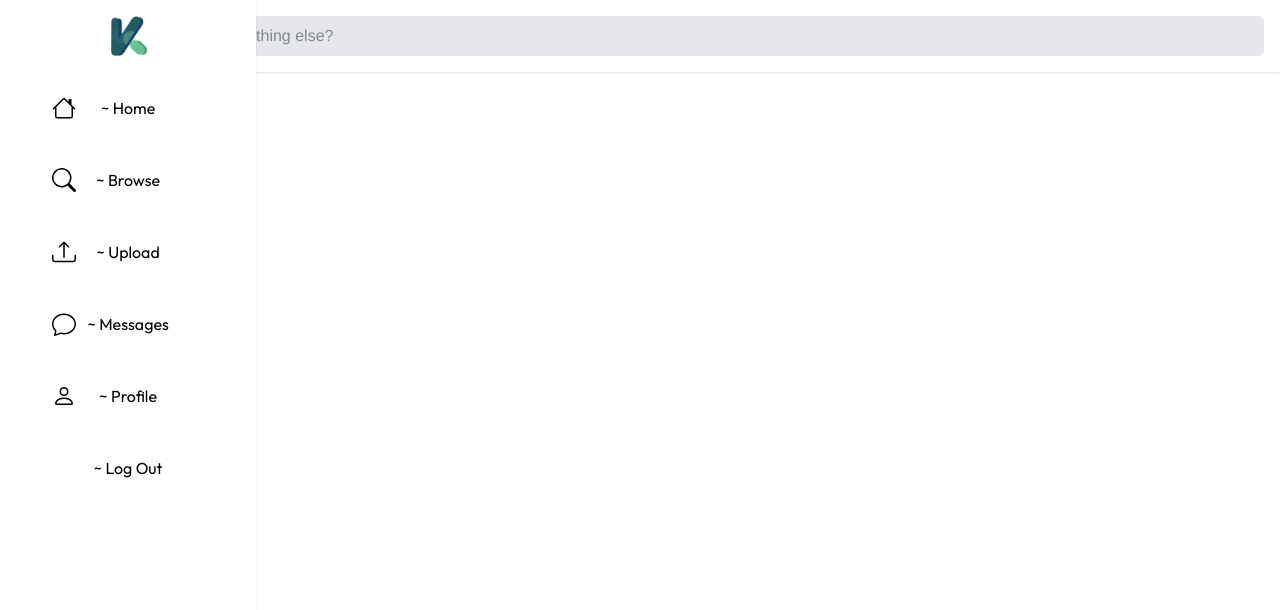
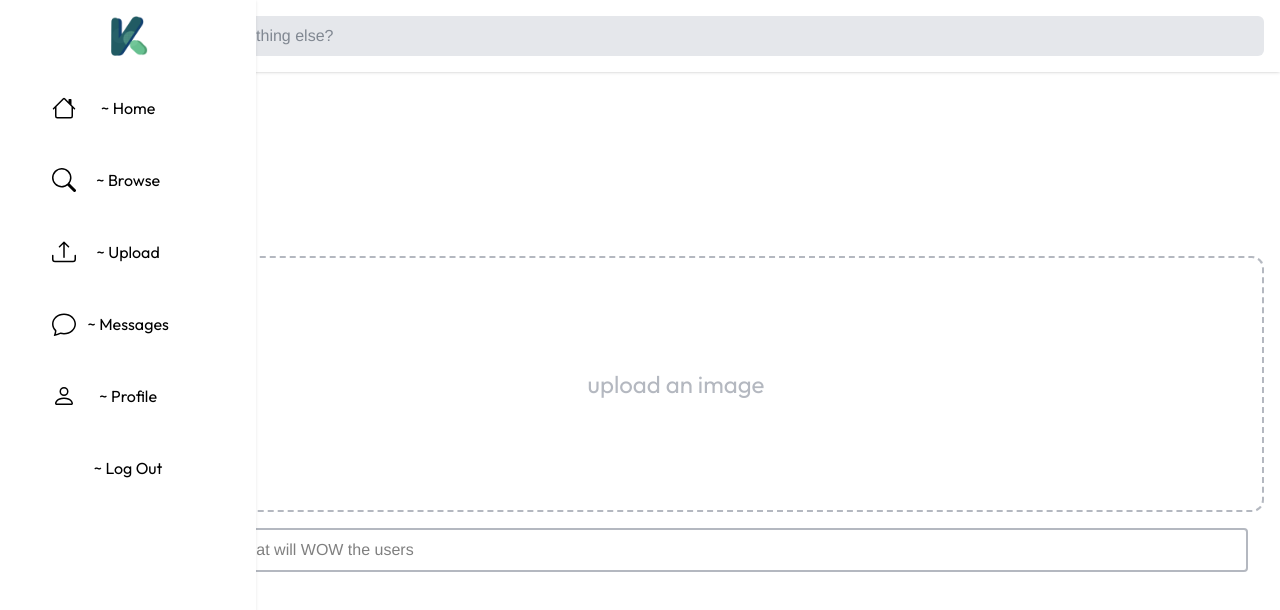
Before and after one commit to waterimcooked/Kreate, a Next.js app: page /upload in a window 1280 px wide. Shown: the top 610 px of the page. Built offline with nearby package versions, Linux system fonts and the light colour scheme.

Commit message:
just added a few changes to /upload, and changed a few things in /profile

```diff
--- a/app/upload/page.tsx
+++ b/app/upload/page.tsx
@@ -1,7 +1,7 @@
+import UploadPage from "@/components/UploadPage"
+
 export default function Upload() {
     return (
-        <div>
-            <h1>hi this is upload</h1>
-        </div>
+        <UploadPage/>
     )
 }
--- a/components/ProfilePage.tsx
+++ b/components/ProfilePage.tsx
@@ -17,25 +17,13 @@ export default function ProfilePage({ profileData }: { profileData: any }) {
                     </div>
                 </div>
 
-                <div className="flex flex-row mt-16 p-16 max-w-7xl mx-auto px-4" id="INFORMATION">
+                <div className="flex flex-row mt-8 p-16 max-w-7xl mx-auto px-4" id="INFORMATION">
                     <div className="w-1/2 p-4 m-4" id="LEFT SIDE">
 
                         <h1 className="text-3xl font-outfit">Water</h1>
                         <h2 className="text-lg text-mocha-800/75 font-outfit">@water</h2>
 
                         <h3 className="text-sm text-mocha-900/75 font-outfit mt-4">i'm water, and i create character models, environment design, game assets, etc. contact me!</h3>
-
-                        <div className="mt-4 pt-4" id="SPECIALTIES MAYBE">
-                            <h1 className="font-sora text-mocha-800/50"> specialties - </h1>
-                            <div className="flex flex-wrap p-2">
-
-                                <ProfileSpecialty specialty="Web Development" className="bg-mocha-400"/>
-                                <ProfileSpecialty specialty="just more web dev" className="bg-mocha-400"/>
-                                <ProfileSpecialty specialty="i hate shcool" className="bg-mocha-400"/>
-                                <ProfileSpecialty specialty="i'd rather make this" className="bg-mocha-400"/>
-                                <ProfileSpecialty specialty="than do allat" className="bg-mocha-400"/>
-                            </div>
-                        </div>
 
                         <div className="mt-4 pt-4" id="SOCIAL STATS">
                             <div className="flex flex-row gap-6">
@@ -53,6 +41,18 @@ export default function ProfilePage({ profileData }: { profileData: any }) {
                                 </div>
                             </div>
                         </div>
+
+                        <div className="mt-4 pt-4" id="SPECIALTIES MAYBE">
+                            <h1 className="font-sora text-mocha-800/50"> specialties - </h1>
+                            <div className="flex flex-wrap p-2">
+
+                                <ProfileSpecialty specialty="Web Development" className="bg-mocha-400"/>
+                                <ProfileSpecialty specialty="just more web dev" className="bg-mocha-400"/>
+                                <ProfileSpecialty specialty="i hate shcool" className="bg-mocha-400"/>
+                                <ProfileSpecialty specialty="i'd rather make this" className="bg-mocha-400"/>
+                                <ProfileSpecialty specialty="than do allat" className="bg-mocha-400"/>
+                            </div>
+                        </div>
                     </div>
 
 
@@ -66,6 +66,13 @@ export default function ProfilePage({ profileData }: { profileData: any }) {
                                 <ProfilePin/>
                             </div>
                         </div>
+
+                        <div className="mt-2" id="OTHERS">
+                            <h1 className="font-sora text-mocha-800/50">other works -</h1>
+                            <div className="grid grid-cols-3 mt-4">
+
+                            </div>
+                        </div>
                     </div>
                 </div>
             </div>
--- /dev/null
+++ b/components/ProfileWork.tsx
@@ -0,0 +1,7 @@
+export default function ProfileWork() {
+    return (
+        <div className="w-full h-full bg-mocha-500">
+
+        </div>
+    )
+}
--- /dev/null
+++ b/components/UploadPage.tsx
@@ -0,0 +1,38 @@
+"use client"
+
+import { useState } from "react"
+
+export default function UploadPage() {
+    const [ imagePath, setImagePath ] = useState("")
+    const [ title, setTitle ] = useState("")
+
+    function handleImage(e: any) {
+        const file = e.target.files?.[0];
+        console.log(file)
+
+        setImagePath(file.name)
+    }
+
+    function handleTitle(e: any) {
+        const text = e.target.value
+        setTitle(text)
+    }
+
+    return (
+        <div className="w-full h-full max-w-7xl mx-auto px-4">
+            <label className="flex justify-center items-center mt-64 h-64 w-full rounded-xl border-2 border-dashed border-gray-500/50" id="upload area">
+                <h1 className="text-2xl font-outfit text-gray-500/50">{imagePath !== ""? `uploaded: ${imagePath}` : `upload an image` }</h1>
+
+                <input type="file"
+                accept="image/*"
+                className="w-full h-full hidden"
+                onChange={handleImage}
+                />
+            </label>
+
+            <div className="w-full h-auto p-4" id="WORK INFORMATION">
+                <input type="text" className="w-full border-2 border-gray-500/50 rounded p-2" placeholder="give a unique title that will WOW the users" value={title} onChange={handleTitle} />
+            </div>
+        </div>
+    )
+}
```
